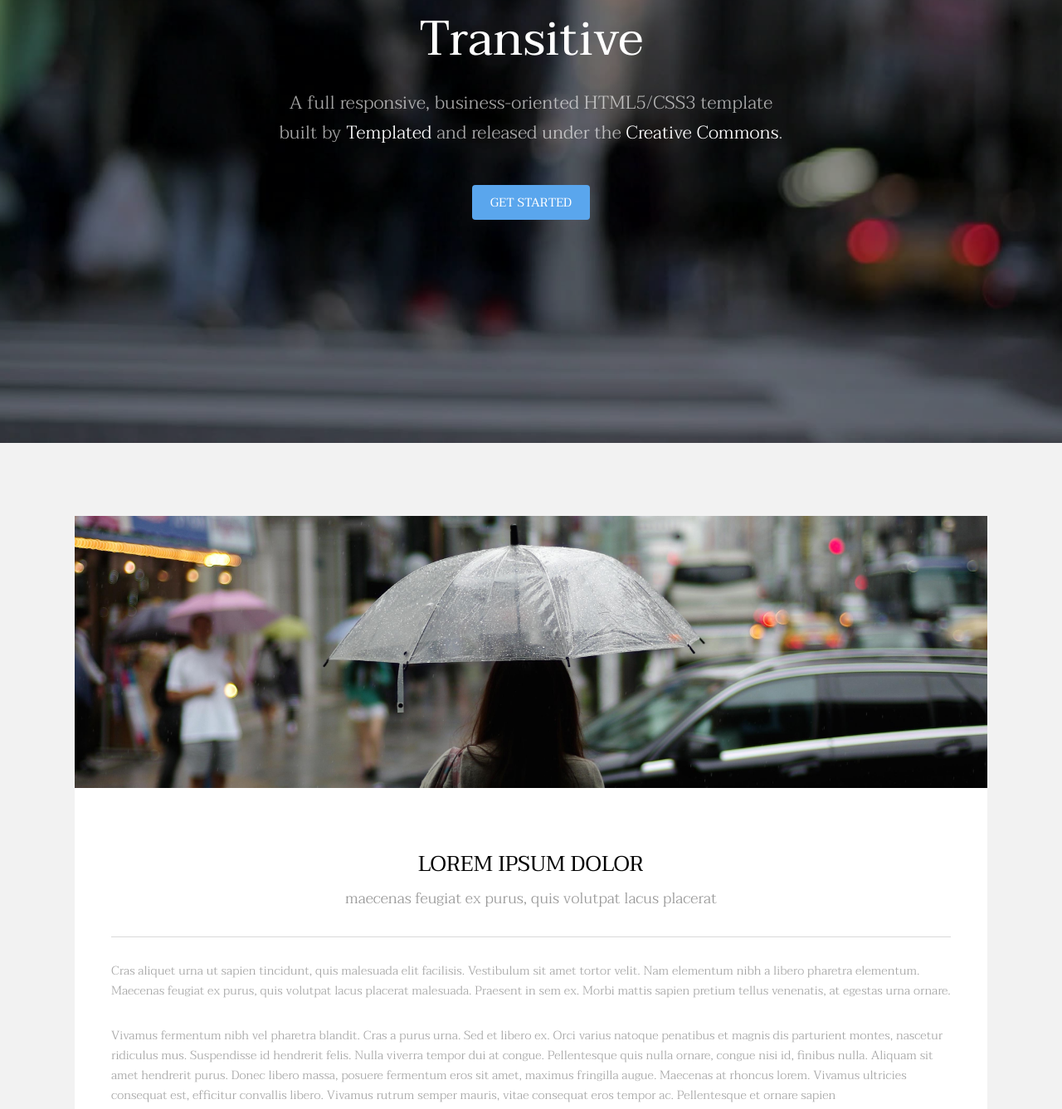
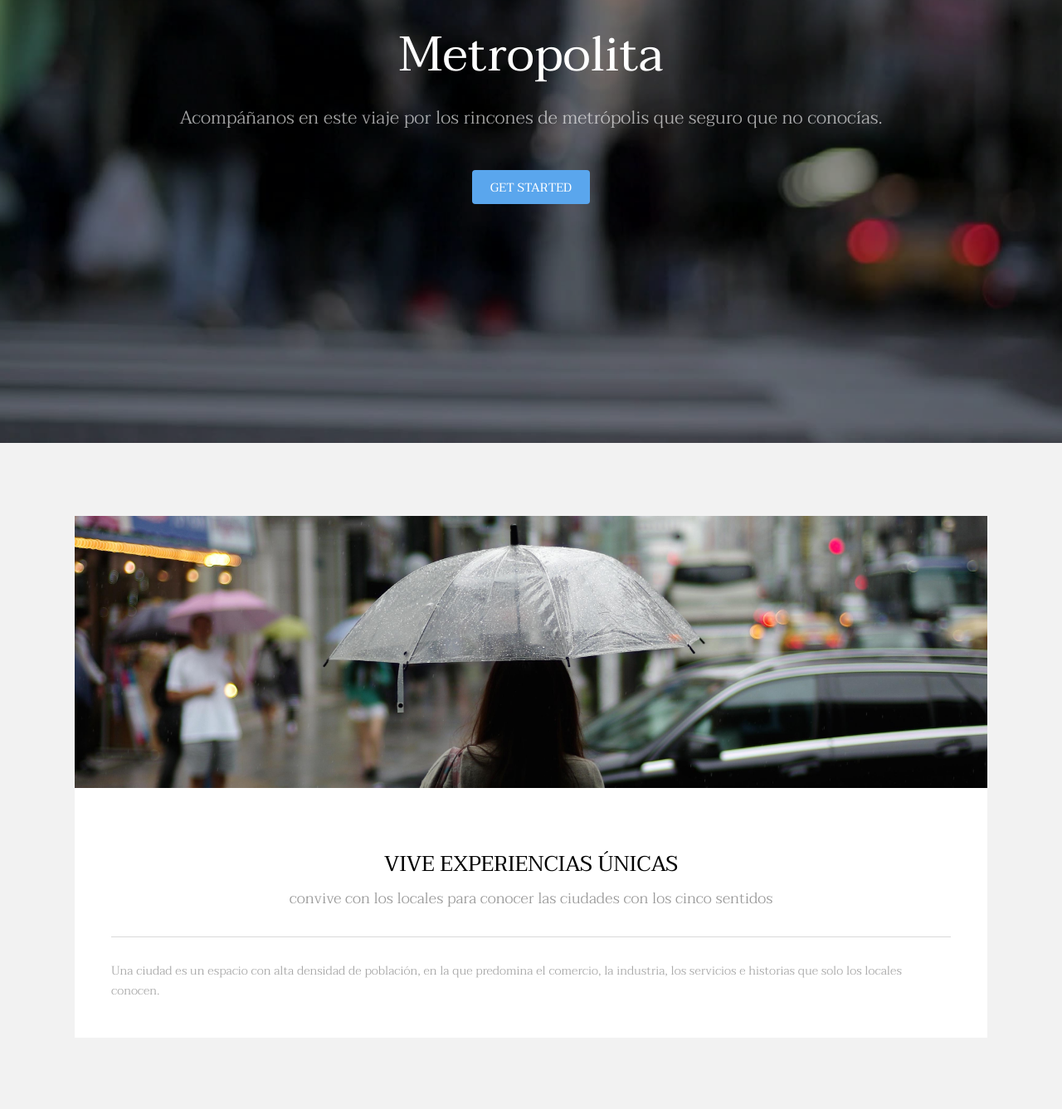
Before and after one commit to jarmesto66/04_REP_METROPOLITA, a plain HTML site: page index.html in a window 1280 px wide. Shown: the part 266-1603 px from the top of the page at 83% size. Drawn offline with Linux system fonts and the light colour scheme.

Commit message:
cambios en la portada por JAVIER

```diff
--- a/index.html
+++ b/index.html
@@ -36,9 +36,8 @@
 		-->
 			<section id="banner" data-video="images/banner">
 				<div class="inner">
-					<h1>Transitive</h1>
-					<p>A full responsive, business-oriented HTML5/CSS3 template<br />
-					built by <a href="https://templated.co/">Templated</a> and released under the <a href="https://templated.co/license">Creative Commons</a>.</p>
+					<h1>Metropolita</h1>
+					<p>Acompáñanos en este viaje por los rincones de metrópolis que seguro que no conocías.</p>
 					<a href="#one" class="button special scrolly">Get Started</a>
 				</div>
 			</section>
@@ -53,12 +52,11 @@
 							</div>
 							<div class="content">
 								<header class="align-center">
-									<h2>Lorem ipsum dolor</h2>
-									<p>maecenas feugiat ex purus, quis volutpat lacus placerat</p>
+									<h2>VIVE EXPERIENCIAS ÚNICAS</h2>
+									<p>convive con los locales para conocer las ciudades con los cinco sentidos</p>
 								</header>
 								<hr />
-								<p> Cras aliquet urna ut sapien tincidunt, quis malesuada elit facilisis. Vestibulum sit amet tortor velit. Nam elementum nibh a libero pharetra elementum. Maecenas feugiat ex purus, quis volutpat lacus placerat malesuada. Praesent in sem ex. Morbi mattis sapien pretium tellus venenatis, at egestas urna ornare.</p>
-								<p>Vivamus fermentum nibh vel pharetra blandit. Cras a purus urna. Sed et libero ex. Orci varius natoque penatibus et magnis dis parturient montes, nascetur ridiculus mus. Suspendisse id hendrerit felis. Nulla viverra tempor dui at congue. Pellentesque quis nulla ornare, congue nisi id, finibus nulla. Aliquam sit amet hendrerit purus. Donec libero massa, posuere fermentum eros sit amet, maximus fringilla augue. Maecenas at rhoncus lorem. Vivamus ultricies consequat est, efficitur convallis libero. Vivamus rutrum semper mauris, vitae consequat eros tempor ac. Pellentesque et ornare sapien</p>
+								<p>Una ciudad es un espacio con alta densidad de población, en la que predomina el comercio, la industria, los servicios e historias que solo los locales conocen.</p>
 							</div>
 						</div>
 					</div>
```
